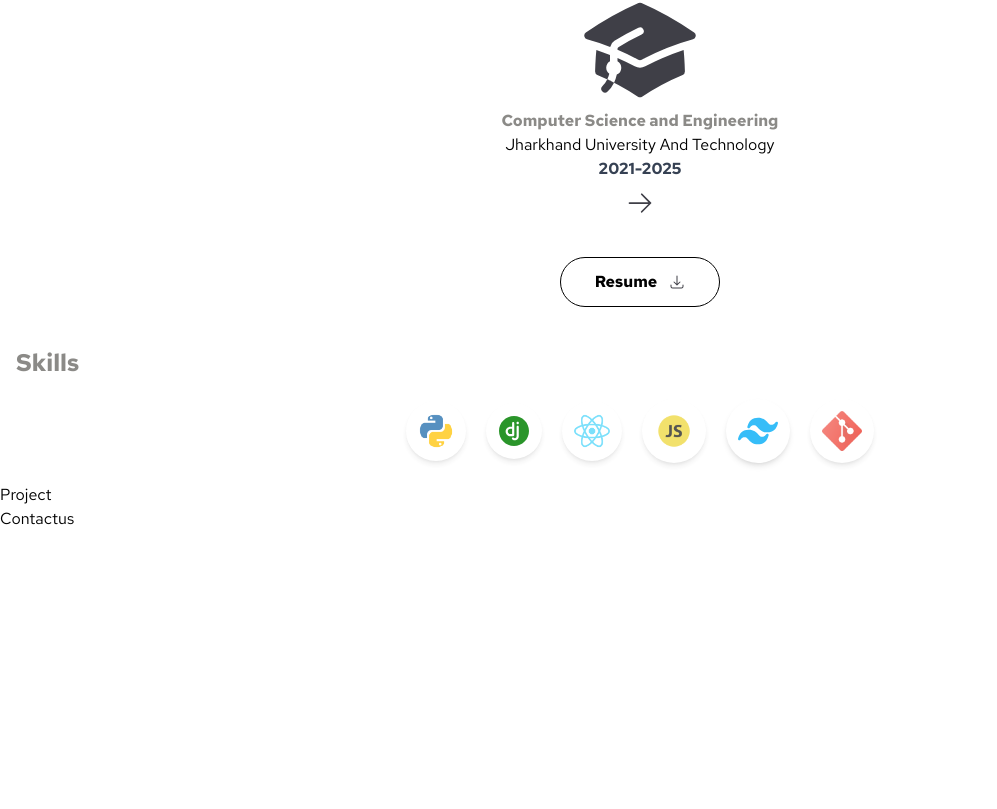
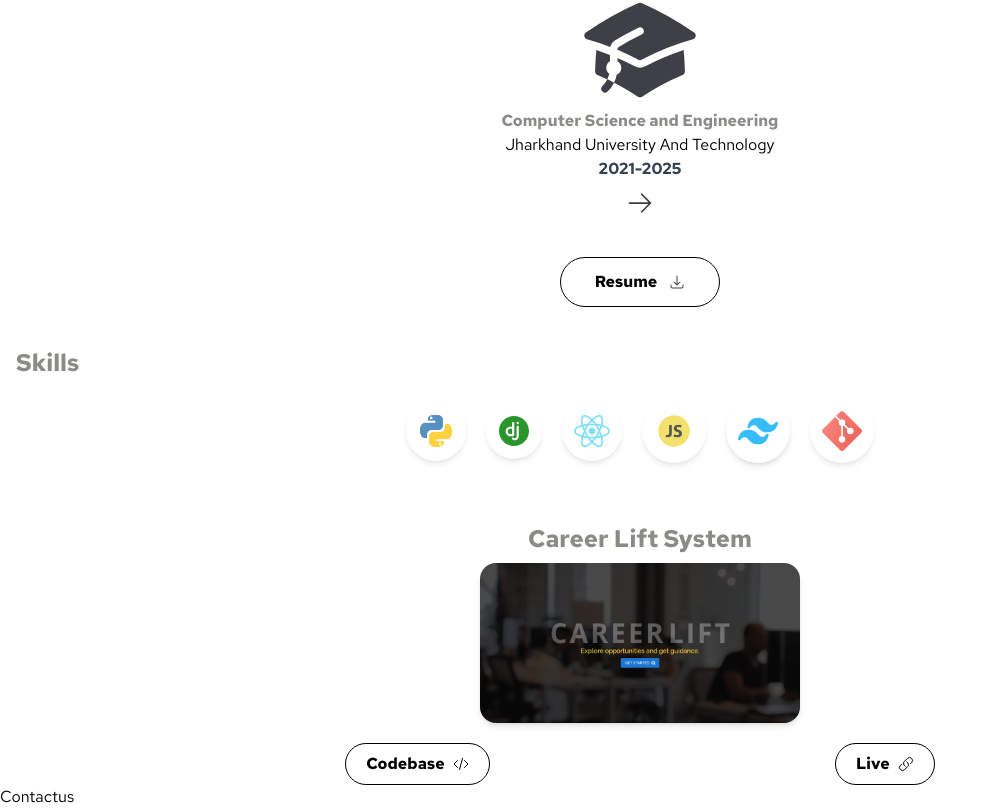
Before and after one commit to shiba-murmu/shiba-portfolio, a React (Vite) app: page / in a window 1280 px wide. Shown: the part 451-1260 px from the top of the page, without its empty margins (0-997 px from the left). Before the commit the page ends 982 px from the top, so only its background shows below. Built offline with nearby package versions, Linux system fonts and the light colour scheme.

Commit message:
one project is set to show the content.

```diff
--- a/src/pages/Projects/Project.jsx
+++ b/src/pages/Projects/Project.jsx
@@ -1,9 +1,75 @@
 import React from 'react'
+import CareerLiftProject_image from '/src/assets/Careerlift.png'
+
+function IconsForProject({ value }) {
+
+    const Icons = (val) => {
+        switch (val) {
+            case 'codebase':
+                return (
+                    <>
+                        <svg xmlns="http://www.w3.org/2000/svg" fill="none" viewBox="0 0 24 24" strokeWidth={1.5} stroke="currentColor" className="size-4">
+                            <path strokeLinecap="round" strokeLinejoin="round" d="M17.25 6.75 22.5 12l-5.25 5.25m-10.5 0L1.5 12l5.25-5.25m7.5-3-4.5 16.5" />
+                        </svg>
+                    </>
+                )
+
+            case 'live':
+                return (
+                    <>
+                        <svg xmlns="http://www.w3.org/2000/svg" fill="none" viewBox="0 0 24 24" strokeWidth={1.5} stroke="currentColor" className="size-4">
+                            <path strokeLinecap="round" strokeLinejoin="round" d="M13.19 8.688a4.5 4.5 0 0 1 1.242 7.244l-4.5 4.5a4.5 4.5 0 0 1-6.364-6.364l1.757-1.757m13.35-.622 1.757-1.757a4.5 4.5 0 0 0-6.364-6.364l-4.5 4.5a4.5 4.5 0 0 0 1.242 7.244" />
+                        </svg>
+
+                    </>
+                )
+        }
+    }
+
+    return (
+        <>
+            {Icons(value)}
+        </>
+    )
+}
+
+function ProjectSpecific() {
+    return (
+        <>
+            <div>
+                <div className='flex justify-center items-center'>
+                    {/* For heading purpose  */}
+                    <span className='text-2xl bold-font introName'>Career Lift System</span>
+                </div>
+                <div className='flex justify-center items-center mt-2'>
+                    {/* For image purpose */}
+                    <img src={CareerLiftProject_image} alt="" className='w-80 h-40 shadow-md rounded-2xl' />
+                </div>
+                <div className='flex justify-evenly mt-5'>
+                    {/* For buttons purpose */}
+                    <button className='border-1 rounded-full flex  justify-center items-center gap-2 p-2 px-5'>
+                        <span className='bold-font'>Codebase</span>
+                        <IconsForProject value='codebase' />
+                    </button>
+                    <button className='border-1 rounded-full flex  justify-center items-center gap-2 p-2 px-5'>
+                        <span className='bold-font'>Live</span>
+                        <IconsForProject value='live' />
+                    </button>
+                </div>
+            </div>
+        </>
+    )
+}
+
 
 function Project() {
-  return (
-    <div>Project</div>
-  )
+    return (
+        <>
+            <div className='mt-10'>
+                <ProjectSpecific />
+            </div>
+        </>
+    )
 }
 
 export default Project
```
Also changed, not shown: src/assets/careerlift.png (added).
